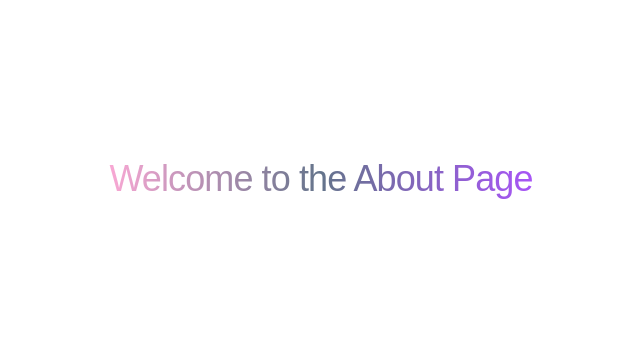
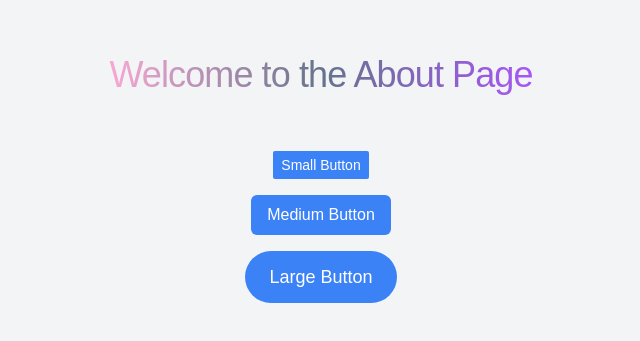
Before and after one commit to khaoularj/alx-project-0x02-setup, a Next.js app in the folder alx-project-0x02/: page /about in a window 1280 px wide. Shown: the part 221-562 px from the top of the page, without its empty margins (319-959 px from the left). Built offline with nearby package versions, Linux system fonts and the light colour scheme.

Commit message:
Create and Use a Button Component

```diff
--- /dev/null
+++ b/alx-project-0x02/components/common/Button.tsx
@@ -0,0 +1,27 @@
+import React from 'react';
+import { ButtonProps } from '@/interfaces';
+
+const Button: React.FC<ButtonProps> = ({ size, shape, label, onClick }) => {
+  const sizeClasses = {
+    small: 'px-2 py-1 text-sm',
+    medium: 'px-4 py-2 text-base',
+    large: 'px-6 py-3 text-lg',
+  };
+
+  const shapeClasses = {
+    'rounded-sm': 'rounded-sm',
+    'rounded-md': 'rounded-md',
+    'rounded-full': 'rounded-full',
+  };
+
+  return (
+    <button
+      onClick={onClick}
+      className={`bg-blue-500 text-white ${sizeClasses[size]} ${shapeClasses[shape]} hover:bg-blue-600`}
+    >
+      {label}
+    </button>
+  );
+};
+
+export default Button;
--- a/alx-project-0x02/pages/about.tsx
+++ b/alx-project-0x02/pages/about.tsx
@@ -1,11 +1,34 @@
-import React from 'react'
+import React from 'react';
+import Button from '@/components/common/Button';
 
-const about = () => {
+const About = () => {
   return (
-    <div className="flex flex-col items-center justify-center min-h-screen">
-      <h1 className="bg-gradient-to-r from-pink-300 via-slate-500 to-purple-500 bg-clip-text text-4xl tracking-tight text-transparent">Welcome to the About Page</h1>
+    <div className="flex flex-col items-center justify-center min-h-screen bg-gray-100 space-y-6">
+      <h1 className="bg-gradient-to-r from-pink-300 via-slate-500 to-purple-500 bg-clip-text text-4xl tracking-tight text-transparent mb-8">
+        Welcome to the About Page
+      </h1>
+      <div className="flex flex-col items-center space-y-4">
+        <Button
+          size="small"
+          shape="rounded-sm"
+          label="Small Button"
+          onClick={() => alert('Small Button Clicked')}
+        />
+        <Button
+          size="medium"
+          shape="rounded-md"
+          label="Medium Button"
+          onClick={() => alert('Medium Button Clicked')}
+        />
+        <Button
+          size="large"
+          shape="rounded-full"
+          label="Large Button"
+          onClick={() => alert('Large Button Clicked')}
+        />
+      </div>
     </div>
-  )
-}
+  );
+};
 
-export default about
+export default About;
```
Also changed, not shown: alx-project-0x02/interfaces/index.ts (+7 -0 lines).
